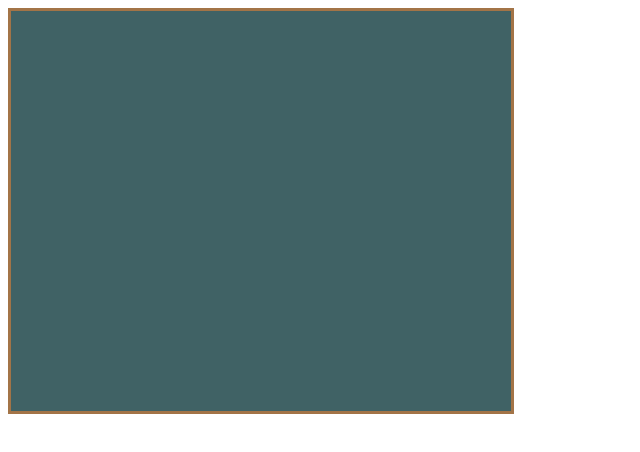
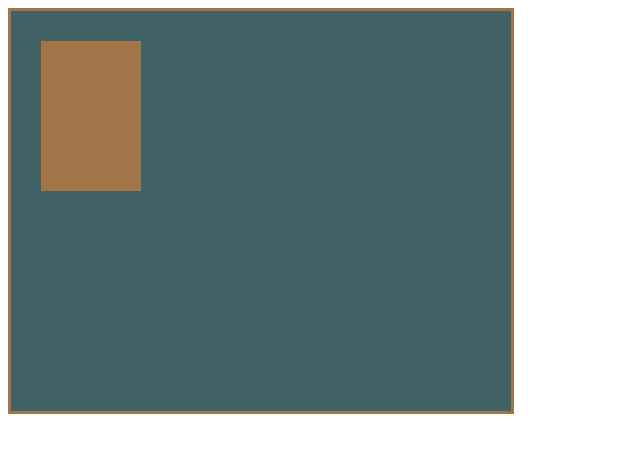
Before and after one commit to bidemim/house-painting, a plain HTML site: page index.html in a window 1280 px wide. Shown: the whole page, without its empty margins (0-640 px from the left). Drawn offline with Linux system fonts and the light colour scheme.

Commit message:
add styling for window-1

```diff
--- a/styles.css
+++ b/styles.css
@@ -16,6 +16,11 @@
 
 #window-1 {
     position: absolute;
+    top: 30px;
+    left: 30px;
+    width: 100px;
+    height: 150px;
+    background-color: #a37447;
 }
 
 #window-2 {
```
